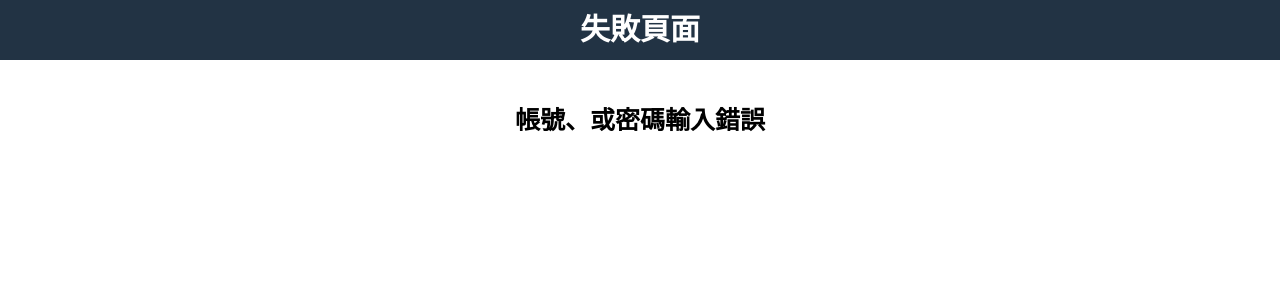
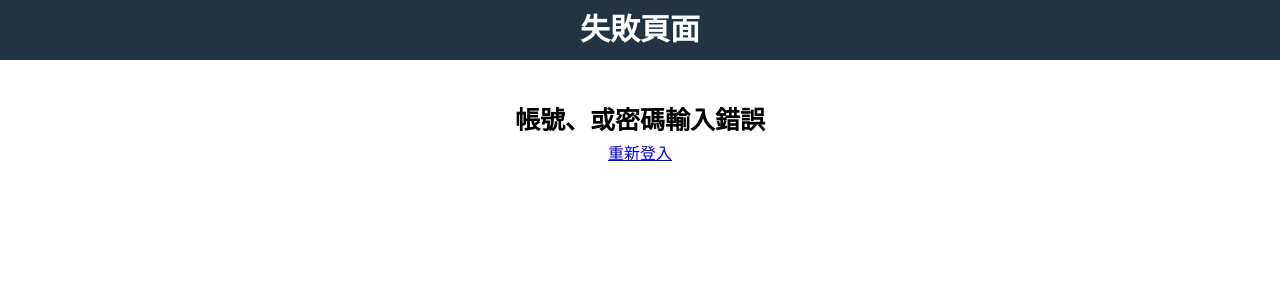
Before and after one commit to shinoshyun/week-4, a Flask app: page /error in a window 1280 px wide. Shown: the top 300 px of the page. Run offline with Flask 2, Linux system fonts and the light colour scheme.

Commit message:
Update error.html

```diff
--- a/templates/error.html
+++ b/templates/error.html
@@ -14,6 +14,7 @@
     <h1 class=" title">失敗頁面</h1>
     <div class="login-system">
         <h2>帳號、或密碼輸入錯誤</h2>
+        <a href="/signout">重新登入</a>
     </div>
 </body>
 
```
